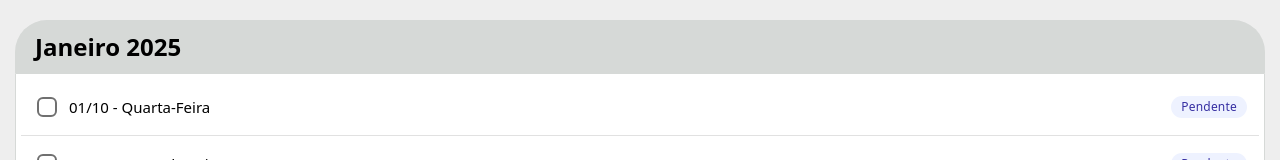
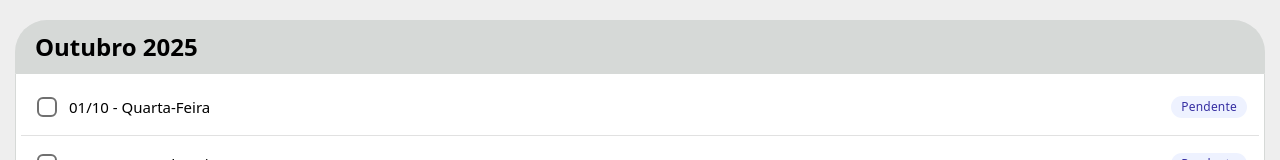
Before and after one commit to Gustavo-Falcao/gerenciador-aulas, a React (Vite) app: page / in a window 1280 px wide. Shown: the top 160 px of the page. Built offline with nearby package versions, Linux system fonts and the light colour scheme.

Commit message:
A lista está sendo gerada dinamicamente a partir do dia atual.

```diff
--- a/src/helpers/handlerDias.js
+++ b/src/helpers/handlerDias.js
@@ -1,19 +1,34 @@
-function gerarListaMes() {
+import { gerarIdKey } from "./handlerId";
+
+export function gerarListaMes() {
     const dataAtual = new Date();
     const mes = dataAtual.getMonth();
     const ano = dataAtual.getFullYear();
-    const ultimaData = new Date(ano, mes+1, 0);
+    const ultimaData = new Date(ano, mes, 0);
     const ultimoDia = ultimaData.getDate();
 
     let dias = []
 
     for(let dia = 1; dia <= ultimoDia; dia++) {
-        const data = new Date(ano, mes+1, dia);
+        const data = new Date(ano, mes, dia);
         if(data.getDay() === 1 || data.getDay() === 3) {
-            dias.push(data);
+            dias.push({id: gerarIdKey(), infoData: data, dataFormatada: formatarData(data), isPago: false});
         }
     }
     return dias;
 }
 
-export default gerarListaMes;
+
+function formatarData(data) {
+    const dia = String(data.getDate()).padStart(2, '0');
+    const mes = String(data.getMonth()+1).padStart(2, '0');
+    const diaSemana = data.getDay() === 1 ? "Segunda-Feira" : "Quarta-Feira";
+    return `${dia}/${mes} - ${diaSemana}`;
+}
+
+export function gerarTitulo(data) {
+    const mes = data.getMonth();
+    const meses = ["Janeiro", "Fevereiro", "Março", "Abril", "Maio", "Junho", "Julho", "Agosto", "Setembro", "Outubro", "Novembro", "Dezembro"];
+
+    return `${meses[mes]} ${data.getFullYear()}`;
+}
--- /dev/null
+++ b/src/helpers/handlerId.js
@@ -0,0 +1,7 @@
+export function gerarIdKey() {
+    return crypto?.randomUUID?.() ?? Math.random().toString(36).slice(2);
+}
+
+export function gerarIdBasic() {
+    return parseInt(Math.random() * 1000);
+}
--- a/src/pages/mesAtual.jsx
+++ b/src/pages/mesAtual.jsx
@@ -1,57 +1,25 @@
 import '../styles/mesAtual.css';
+import { gerarListaMes , gerarTitulo} from '../helpers/handlerDias';
+
 function MesAtual() {
+    const dias = gerarListaMes();
+    const listaUl = <ul className='checklist clean'>
+        {dias.map((dia) =>
+        <li key={dia.id} className={dias.length === (dias.indexOf(dia))+1 ? "check" : "check border-bottom" } >
+        <input type="checkbox" id={dia.id}/>
+        <label htmlFor={dia.id}>{dia.dataFormatada}</label>
+        <small className='badge'>Pendente</small>
+    </li>)}
+    </ul>
+    const data = dias[0];
+    const titulo = gerarTitulo(data.infoData);
+
     return(
         <>
             <div className='conteudo'>
                 <div className='box-dias'>
-                    <h1>Janeiro 2025</h1>
-                    <ul className="checklist clean">
-                        <li className="check border-bottom">
-                            <input id="l1" type="checkbox" />
-                            <label htmlFor='l1'>01/10 - Quarta-Feira</label>
-                            <small className="badge">Pendente</small>
-                        </li>
-                        <li className="check border-bottom">
-                            <input id="l2" type="checkbox" />
-                            <label htmlFor="l2">06/10 - Segunda-Feira</label>
-                            <small className="badge">Pendente</small>
-                        </li>
-                        <li className="check border-bottom">
-                            <input id="l3" type="checkbox" />
-                            <label htmlFor="l3">08/10 - Quarta-Feira</label>
-                            <small className="badge">Pendente</small>
-                        </li>
-                        <li className="check border-bottom">
-                            <input id="l4" type="checkbox" />
-                            <label htmlFor="l4">13/10 - Segunda-Feira</label>
-                            <small className="badge">Pendente</small>
-                        </li>
-                        <li className="check border-bottom">
-                            <input id="l5" type="checkbox" />
-                            <label htmlFor="l5">15/10 - Quarta-Feira</label>
-                            <small className="badge">Pendente</small>
-                        </li>
-                        <li className="check border-bottom">
-                            <input id="l6" type="checkbox" />
-                            <label htmlFor="l6">20/10 - Segunda-Feira</label>
-                            <small className="badge">Pendente</small>
-                        </li>
-                        <li className="check border-bottom">
-                            <input id="l7" type="checkbox" />
-                            <label htmlFor="l7">22/10 - Quarta-Feira</label>
-                            <small className="badge">Pendente</small>
-                        </li>
-                        <li className="check border-bottom">
-                            <input id="l8" type="checkbox" />
-                            <label htmlFor="l8">27/10 - Segunda-Feira</label>
-                            <small className="badge">Pendente</small>
-                        </li>
-                        <li className="check">
-                            <input id="l9" type="checkbox" />
-                            <label htmlFor="l9">29/10 - Quarta-Feira</label>
-                            <small className="badge">Pendente</small>
-                        </li>
-                    </ul>
+                    <h1>{titulo}</h1>
+                    {listaUl}
                 </div>
                 <div className='total'>
                     <span>Total:</span>
```
